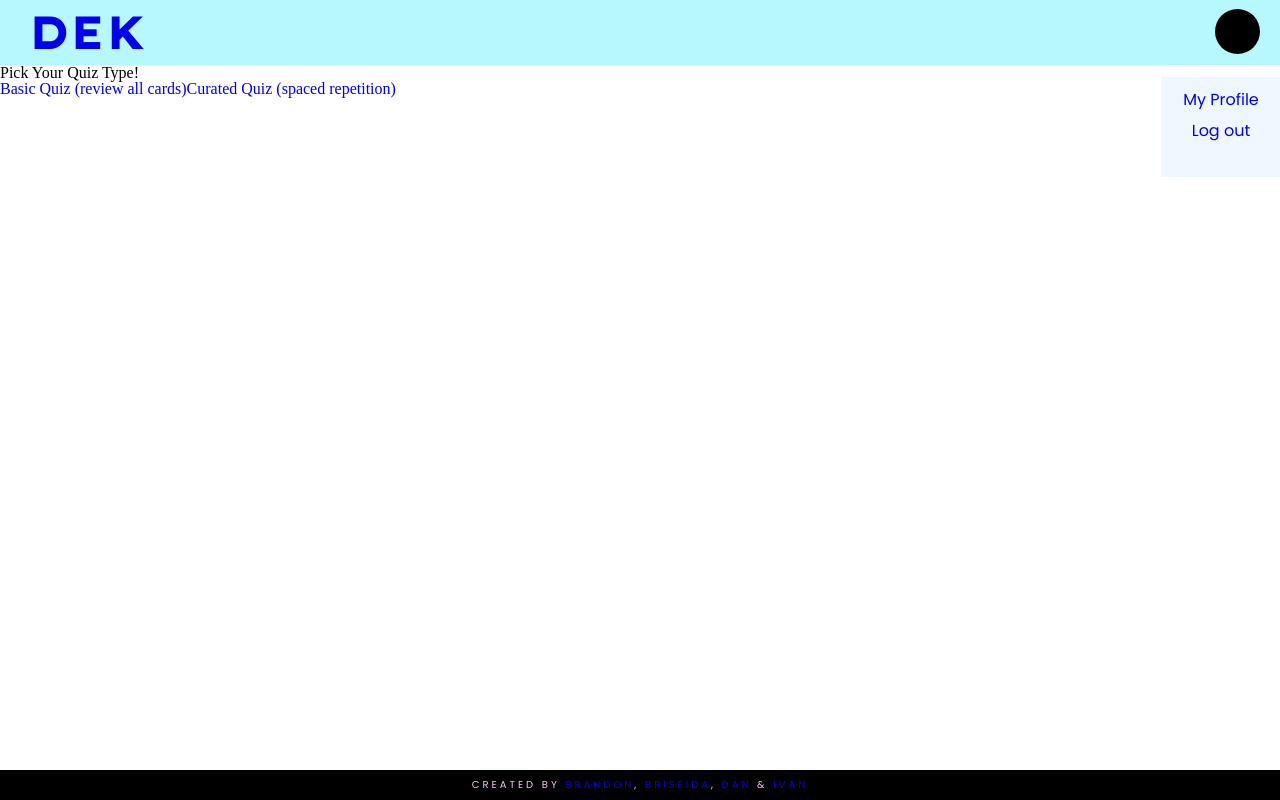
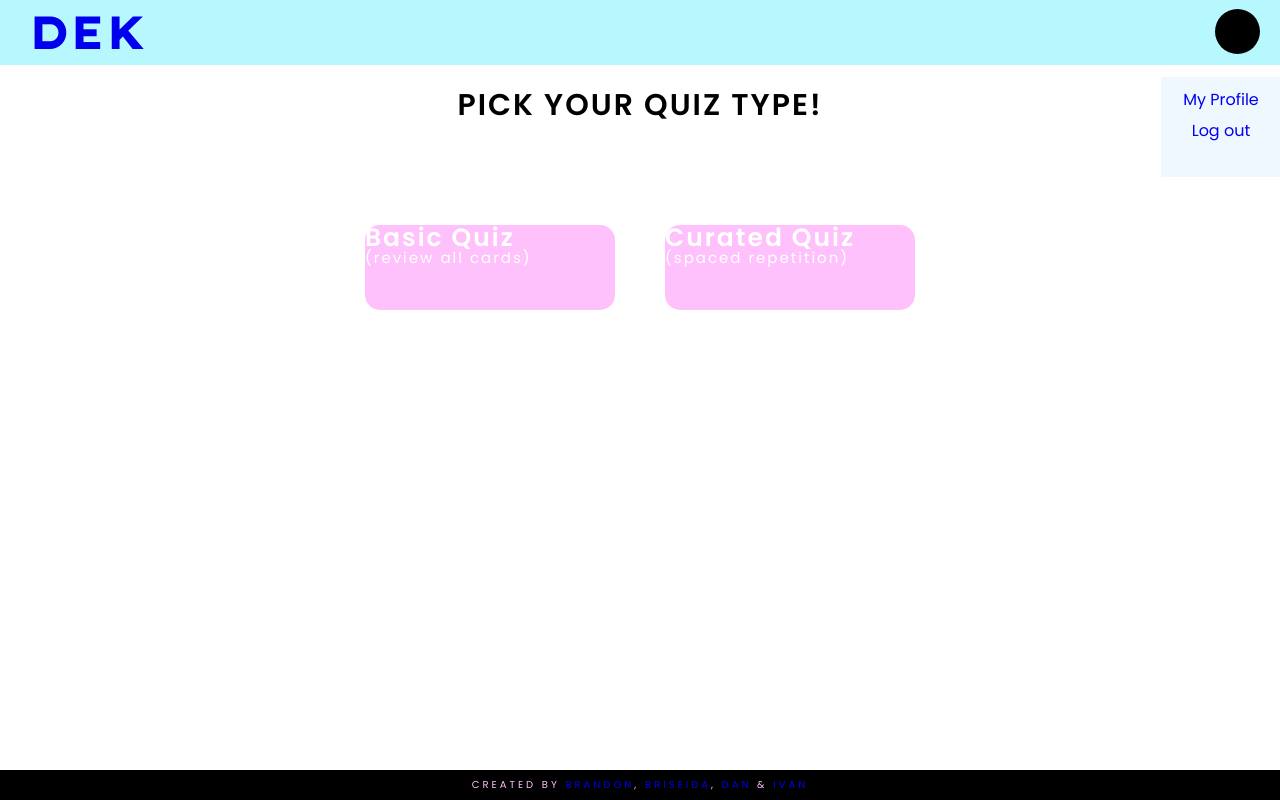
Before and after one commit to brizmon/DEK, a React (Create React App) app in the folder client/: page /pickquiztype in a window 1280 px wide. Built offline with nearby package versions, Linux system fonts and the light colour scheme.

Commit message:
add styles to quiz page (#80)

```diff
--- a/client/src/App.css
+++ b/client/src/App.css
@@ -501,3 +501,46 @@ textarea {
   padding-bottom: 5px;
   font-size: 18px;
 }
+
+/*  ---------------- QUIZ PAGE ---------------- */
+.pick-quiz-type h2{
+  text-align: center;
+  top: 25px;
+  font-size: 30px;
+  position: relative;
+  text-transform: uppercase;
+  font-family: 'Poppins', sans-serif;
+  font-weight: 600;
+  letter-spacing: 2px;
+}
+.pickquiz-form{
+  width: 600px;
+  height: 40vh;
+  margin: 0 auto;
+  display: flex;
+  flex-wrap: wrap;
+  justify-content: space-around;
+  position: relative;
+  top: 130px;
+}
+
+.pickquiz-button{
+  background: #fec1fc;
+  flex: 250px 0;
+  border-radius: 15px;
+  height: 85px;
+  cursor: pointer;
+  font-size: 25px;
+  font-family: 'Poppins', sans-serif;
+  font-weight: 600;
+  letter-spacing: 2px;
+  color: white;
+}
+.pickquiz-button:hover {
+   background: #b7f8fe;
+   color: black;
+}
+.pickquiz-button p {
+  font-size: 15px;
+  font-weight: 100;
+}
--- a/client/src/components/PickQuizType.jsx
+++ b/client/src/components/PickQuizType.jsx
@@ -12,8 +12,8 @@ const PickQuizType = (props) => {
 
       <h2>Pick Your Quiz Type!</h2>
       <div className='pickquiz-form'>
-          <Link className='pickquiz-button' Link to="/quizscreen">Basic Quiz (review all cards)</Link>
-          <Link className='pickquiz-button' Link to="/quizscreen">Curated Quiz (spaced repetition)</Link>
+          <Link className='pickquiz-button' Link to="/quizscreen">Basic Quiz<p>(review all cards)</p></Link>
+          <Link className='pickquiz-button' Link to="/quizscreen">Curated Quiz<p>(spaced repetition)</p></Link>
       </div>
 
       <Footer />
```
